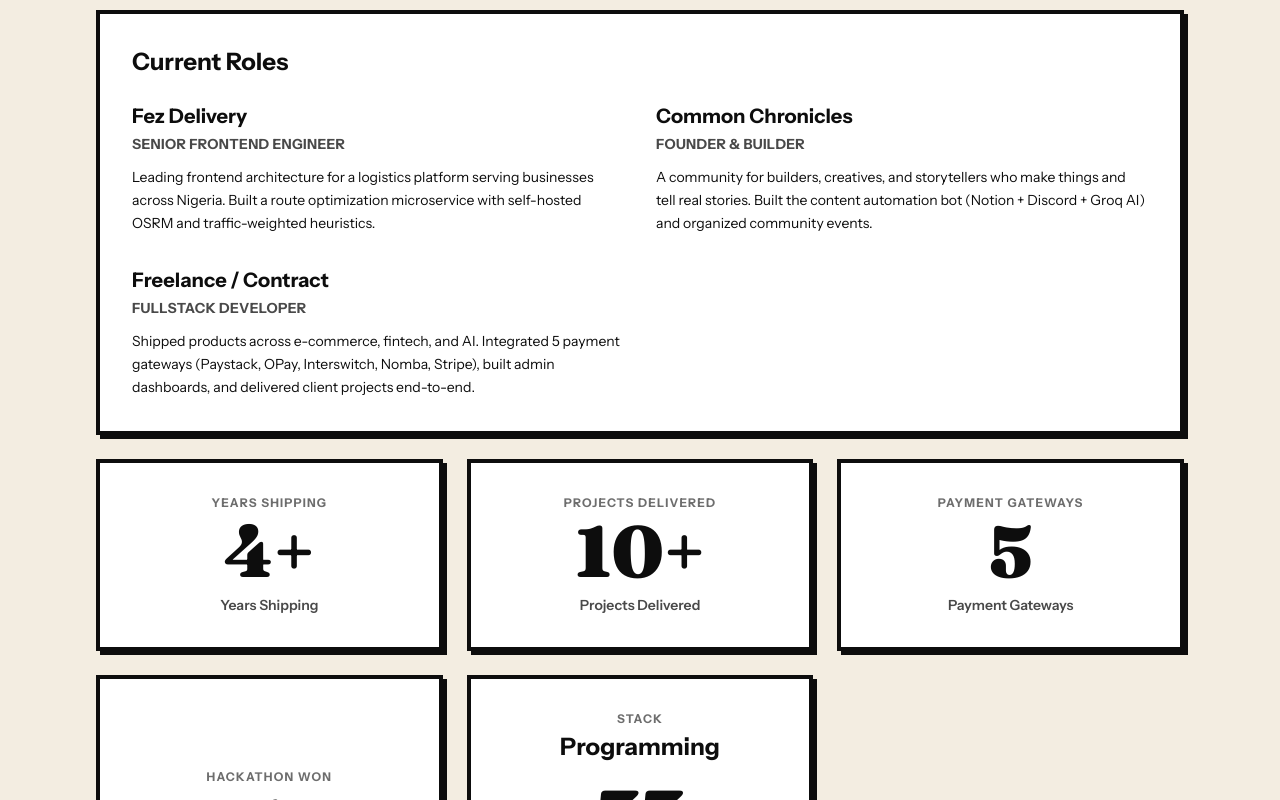
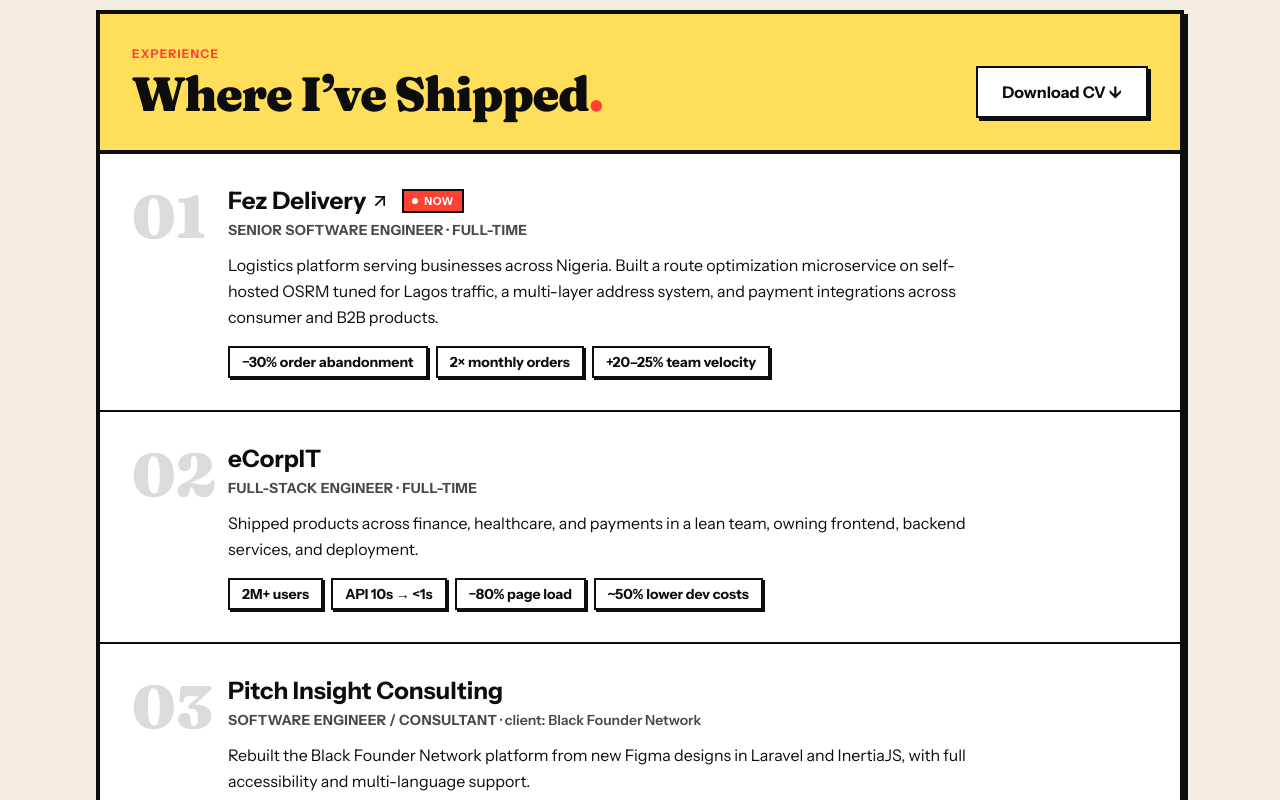
Before and after one commit to Orisabiyi/orisabiyi-lab, a Next.js app: page / in a window 1280 px wide. Shown: the part 1380-2180 px from the top of the page. Built offline with nearby package versions, Linux system fonts and the light colour scheme; no server answers.

Commit message:
feat: refactor experience section and update experience data structure

```diff
--- a/src/app/about/page.tsx
+++ b/src/app/about/page.tsx
@@ -1,12 +1,12 @@
 import type { Metadata } from "next";
-import { SITE, experience, techStack } from "@/data/constants";
+import { SITE, techStack } from "@/data/constants";
 import { Footer } from "@/components/footer";
-import Link from "next/link";
+import { ExperienceSection } from "@/components/experience-section";
 
 export const metadata: Metadata = {
   title: "About",
   description:
-    "Software engineer with 4+ years shipping production web applications. Currently a Senior Frontend Engineer building logistics infrastructure. Open to remote opportunities worldwide.",
+    "Software engineer with 4+ years shipping production web applications. Currently a Senior Software Engineer building logistics infrastructure. Open to remote opportunities worldwide.",
   openGraph: {
     title: "About | Orisabiyi David",
     description:
@@ -52,44 +52,17 @@
               Download my CV for a full overview of my experience and skills.
             </p>
           </div>
-          <Link
+          <a
             href="/resume.pdf"
-            target="_blank"
+            download="Orisabiyi_David_CV.pdf"
             className="btn-neo bg-white shrink-0"
           >
             Download CV &darr;
-          </Link>
+          </a>
         </div>
       </div>
 
-      {/* Current Roles */}
-      <div className="card-neo mb-6">
-        <h3 className="text-2xl font-black mb-6">Current Roles</h3>
-        <div className="grid md:grid-cols-2 gap-8">
-          {experience.map((exp, i) => (
-            <div key={i}>
-              <h4 className="text-xl font-bold mb-1">
-                {'url' in exp && exp.url ? (
-                  <Link
-                    href={exp.url}
-                    target="_blank"
-                    rel="noopener noreferrer"
-                    className="hover:underline font-bold"
-                  >
-                    {exp.org}
-                  </Link>
-                ) : (
-                  exp.org
-                )}
-              </h4>
-              <p className="font-bold text-sm uppercase tracking-wide opacity-75 mb-3">
-                {exp.role}
-              </p>
-              <p className="text-sm leading-relaxed">{exp.description}</p>
-            </div>
-          ))}
-        </div>
-      </div>
+      <ExperienceSection className="mb-6" />
 
       {/* Quick stats */}
       <div className="grid grid-cols-2 gap-4 md:gap-6 mb-6">
--- a/src/app/page.tsx
+++ b/src/app/page.tsx
@@ -2,10 +2,11 @@
 import Image from "next/image";
 import Link from "next/link";
 import { Github, Linkedin, Mail, Twitter } from "lucide-react";
-import { SITE, experience, stats, techStack, } from "@/data/constants";
+import { SITE, stats, techStack } from "@/data/constants";
 import { projects } from "@/data/projects";
 import { Footer } from "@/components/footer";
 import { BlogCard } from "@/components/blog-card";
+import { ExperienceSection } from "@/components/experience-section";
 
 const socials = [
   { label: "GitHub", href: SITE.social.GitHub, icon: Github },
@@ -119,35 +120,8 @@
           </Link>
         </div >
 
-        {/* ── Current Roles ── */}
-        < div className="md:col-span-3 card-neo" >
-          <h3 className="text-2xl font-black mb-6">Current Roles</h3>
-          <div className="grid md:grid-cols-2 gap-8">
-            {experience.map((exp, i) => (
-              <div key={i}>
-                <h4 className="text-xl font-bold mb-1">
-                  {'url' in exp && exp.url ? (
-                    <Link
-                      href={exp.url}
-                      target="_blank"
-                      rel="noopener noreferrer"
-                      className="hover:underline font-bold"
-                    >
-                      {exp.org}
-                    </Link>
-                  ) : (
-                    exp.org
-                  )}
-                </h4>
-                <p className="font-bold text-sm uppercase tracking-wide opacity-75 mb-3">
-                  {exp.role}
-                </p>
-                <p className="text-sm leading-relaxed">{exp.description}</p>
-              </div>
-            ))
-            }
-          </div >
-        </div >
+        {/* ── Experience ── */}
+        <ExperienceSection className="md:col-span-3" showResume />
 
         {/* ── Stats Row: Stack / Projects / Hackathon ── */}
         {
--- a/src/components/experience-section.tsx
+++ b/src/components/experience-section.tsx
@@ -1,38 +1,105 @@
-import { Reveal } from "@/components/reveal";
+import { ArrowUpRight } from "lucide-react";
 import { experience } from "@/data/constants";
-import Link from "next/link";
+import { cn } from "@/lib/utils";
 
-export function ExperienceSection() {
+interface ExperienceSectionProps {
+  className?: string;
+  showResume?: boolean;
+}
+
+export function ExperienceSection({ className, showResume = false }: ExperienceSectionProps) {
   return (
-    <section className="px-5 md:px-12 pb-16">
-      <Reveal>
-        <h3 className="text-lg font-semibold text-foreground mb-6">
-          Current Roles
+    <section className={cn("card-neo !p-0 overflow-hidden", className)}>
+      <header className="flex flex-col sm:flex-row sm:items-end sm:justify-between gap-4 p-6 md:p-8 bg-neo-yellow border-b-4 border-ink">
+        <div>
+          <p className="text-xs font-bold uppercase tracking-widest text-riso-red mb-2">
+            Experience
+          </p>
+          <h3
+            className="font-display font-black text-3xl md:text-5xl leading-none tracking-tight"
+            style={{ fontVariationSettings: "'SOFT' 80, 'opsz' 144, 'WONK' 1" }}
+          >
+            Where I&rsquo;ve Shipped<span className="text-riso-red">.</span>
           </h3>
-      </Reveal>
-      <div className="flex flex-col gap-8">
+        </div>
+        {showResume && (
+          <a
+            href="/resume.pdf"
+            download="Orisabiyi_David_CV.pdf"
+            className="btn-neo bg-white shrink-0 self-start sm:self-auto"
+          >
+            Download CV &darr;
+          </a>
+        )}
+      </header>
+
+      <ol>
         {experience.map((exp, i) => (
-          <Reveal key={i} delay={i * 80}>
-            <div>
-              <h4 className="text-sm font-semibold text-foreground">
-                {"url" in exp && exp.url ?
-                  <Link
+          <li
+            key={exp.org}
+            className="group grid grid-cols-[2.75rem_1fr] md:grid-cols-[4.5rem_1fr] gap-4 md:gap-6 p-6 md:p-8 border-t-2 border-ink first:border-t-0 transition-colors hover:bg-paper"
+          >
+            <span
+              aria-hidden
+              className="font-display font-black text-4xl md:text-6xl leading-none text-ink/15 transition-colors group-hover:text-riso-red"
+              style={{ fontVariationSettings: "'SOFT' 80, 'opsz' 144" }}
+            >
+              {String(i + 1).padStart(2, "0")}
+            </span>
+
+            <div className="min-w-0">
+              <div className="flex flex-wrap items-center gap-x-3 gap-y-2 mb-1">
+                <h4 className="text-xl md:text-2xl font-black leading-tight">
+                  {exp.url ? (
+                    <a
                       href={exp.url}
                       target="_blank"
                       rel="noopener noreferrer"
-                    className="text-accent hover:underline underline-offset-2">
+                      className="inline-flex items-center gap-1 hover:underline"
+                    >
                       {exp.org}
-                  </Link>
-                  : exp.org}
+                      <ArrowUpRight className="w-5 h-5" />
+                    </a>
+                  ) : (
+                    exp.org
+                  )}
                 </h4>
-              <p className="text-sm text-dim mt-0.5">{exp.role}</p>
-              <p className="text-sm text-dim leading-relaxed mt-2 max-w-lg">
+                {exp.current && (
+                  <span className="inline-flex items-center gap-1.5 px-2 py-0.5 border-2 border-ink bg-riso-red text-white text-[11px] font-bold uppercase tracking-wider">
+                    <span className="w-1.5 h-1.5 bg-white rounded-full animate-pulse" />
+                    Now
+                  </span>
+                )}
+              </div>
+
+              <p className="font-bold text-sm uppercase tracking-wide opacity-75 mb-3">
+                {exp.role}
+                {exp.type && <span className="whitespace-nowrap"> &middot; {exp.type}</span>}
+                {exp.client && (
+                  <span className="normal-case tracking-normal font-semibold">
+                    {" "}&middot; client: {exp.client}
+                  </span>
+                )}
+              </p>
+
+              <p className="text-sm md:text-base leading-relaxed max-w-[70ch] mb-4">
                 {exp.description}
               </p>
+
+              <ul className="flex flex-wrap gap-2">
+                {exp.highlights.map((h) => (
+                  <li
+                    key={h}
+                    className="px-3 py-1 border-2 border-ink bg-white shadow-neo-btn text-sm font-bold"
+                  >
+                    {h}
+                  </li>
+                ))}
+              </ul>
             </div>
-          </Reveal>
+          </li>
         ))}
-      </div>
+      </ol>
     </section>
   );
 }
--- a/src/data/constants.ts
+++ b/src/data/constants.ts
@@ -16,28 +16,53 @@
   },
 } as const;
 
-export const experience = [
+export type Experience = {
+  org: string;
+  url?: string;
+  role: string;
+  type?: string;
+  client?: string;
+  current?: boolean;
+  description: string;
+  highlights: string[];
+};
+
+export const experience: Experience[] = [
   {
     org: "Fez Delivery",
     url: "https://fezdelivery.co",
-    role: "Senior Frontend Engineer",
+    role: "Senior Software Engineer",
+    type: "Full-time",
+    current: true,
     description:
-      "Leading frontend architecture for a logistics platform serving businesses across Nigeria. Built a route optimization microservice with self-hosted OSRM and traffic-weighted heuristics.",
+      "Logistics platform serving businesses across Nigeria. Built a route optimization microservice on self-hosted OSRM tuned for Lagos traffic, a multi-layer address system, and payment integrations across consumer and B2B products.",
+    highlights: ["−30% order abandonment", "2× monthly orders", "+20–25% team velocity"],
   },
   {
-    org: "Common Chronicles",
-    url: "https://commonchronicles.live/",
-    role: "Founder & Builder",
+    org: "eCorpIT",
+    role: "Full-Stack Engineer",
+    type: "Full-time",
     description:
-      "A community for builders, creatives, and storytellers who make things and tell real stories. Built the content automation bot (Notion + Discord + Groq AI) and organized community events.",
+      "Shipped products across finance, healthcare, and payments in a lean team, owning frontend, backend services, and deployment.",
+    highlights: ["2M+ users", "API 10s → <1s", "−80% page load", "~50% lower dev costs"],
   },
   {
-    org: "Freelance / Contract",
-    role: "Fullstack Developer",
+    org: "Pitch Insight Consulting",
+    client: "Black Founder Network",
+    role: "Software Engineer / Consultant",
     description:
-      "Shipped products across e-commerce, fintech, and AI. Integrated 5 payment gateways (Paystack, OPay, Interswitch, Nomba, Stripe), built admin dashboards, and delivered client projects end-to-end.",
+      "Rebuilt the Black Founder Network platform from new Figma designs in Laravel and InertiaJS, with full accessibility and multi-language support.",
+    highlights: ["Ground-up rebuild", "WCAG compliant", "Multi-language"],
   },
-] as const;
+  {
+    org: "Global Banking and Finance",
+    role: "Full-Stack Engineer",
+    type: "Contract",
+    description:
+      "Rebuilt a high-traffic financial news platform, migrating it from WordPress to Next.js, Node.js, Sanity CMS, and MongoDB.",
+    highlights: ["Zero content loss", "+25% engagement", "−15% bounce rate", "99% Lighthouse"],
+  },
+];
 
 export const stats = [
   { number: "4+", label: "Years Shipping", href: "/about" },
```
Lines whose indentation alone changed are shown as unchanged.
